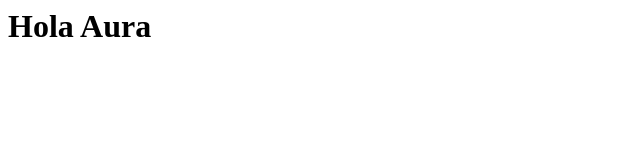
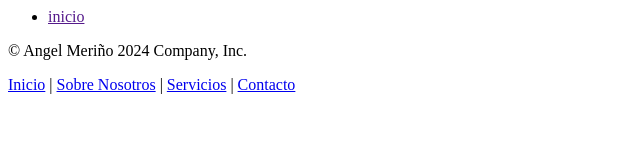
Before and after one commit to anghel3m/ContadorDias, a plain HTML site: page index.html in a window 1280 px wide. Shown: the whole page, without its empty margins (0-640 px from the left). Drawn offline with Linux system fonts and the light colour scheme.

Commit message:
header y footer

```diff
--- a/index.html
+++ b/index.html
@@ -5,6 +5,26 @@
     <title>Document</title>
 </head>
 <body>
-    <h1>Hola Aura</h1>
+<header>
+    <nav>
+        <ul>
+            <li> <a href="">inicio</a></li>
+        </ul>
+    </nav>
+</header>
+
+
+
+<!-- Footer -->
+<footer>
+    <div class="footer">
+      <p>© Angel Meriño 2024 Company, Inc.</p>
+      <p>
+        <a href="#inicio">Inicio</a> |
+        <a href="#sobre-nosotros">Sobre Nosotros</a> |
+        <a href="#servicios">Servicios</a> | <a href="#contacto">Contacto</a>
+      </p>
+    </div>
+  </footer>
 </body>
 </html>
--- /dev/null
+++ b/style.css
@@ -0,0 +1,20 @@
+/* Estilos básicos para el footer */
+.footer {
+    background-color: #333;
+    color: white;
+    text-align: center;
+    padding: 10px 0;
+    margin-top: 20px;
+    left: 0;
+    bottom: 0;
+    width: 100%;
+    border-radius: 10px;
+  }
+  .footer a {
+    color: #f2f2f2;
+    text-decoration: none;
+    margin: 0 10px;
+  }
+  .footer a:hover {
+    color: #ddd;
+  }
```
